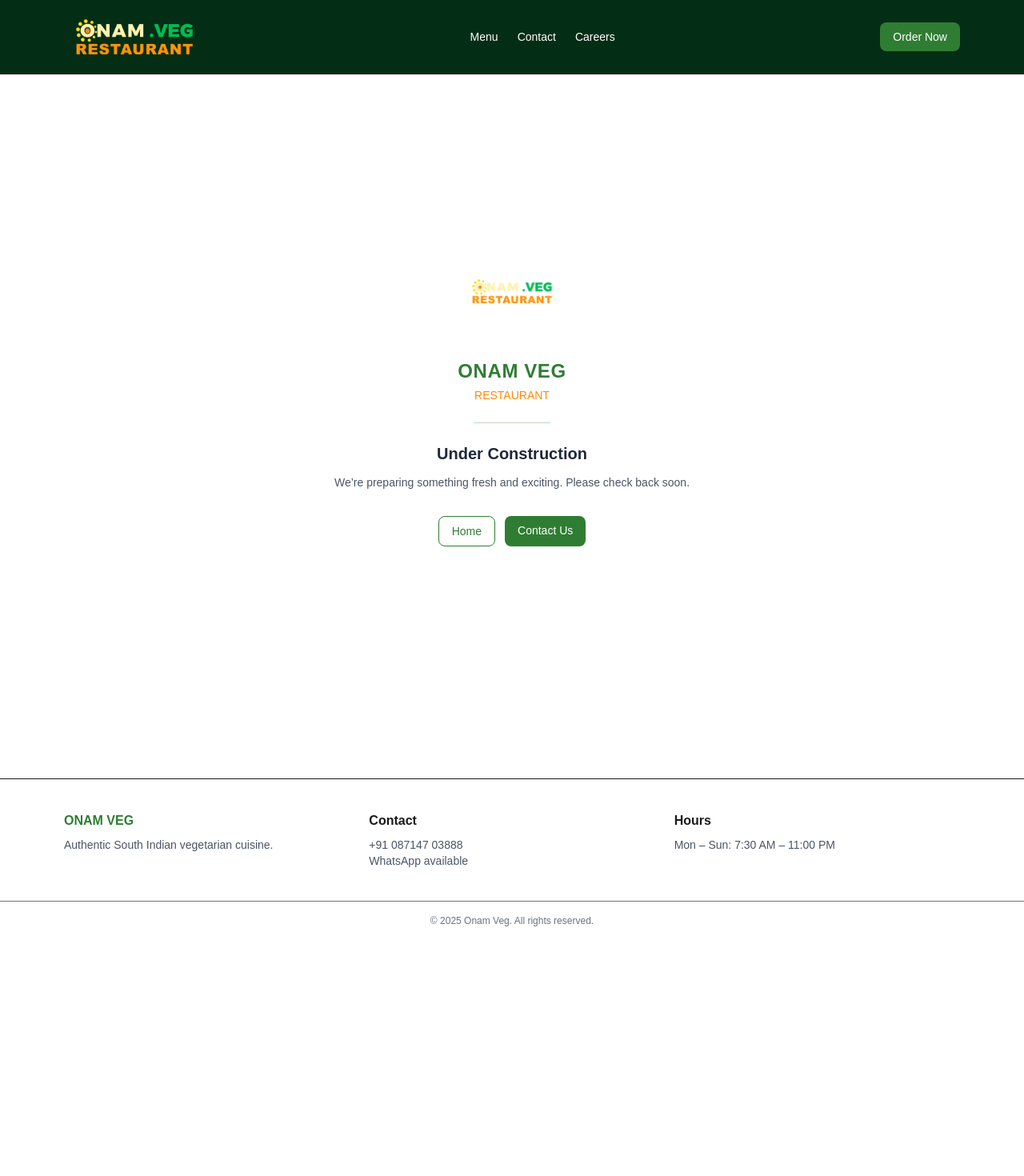
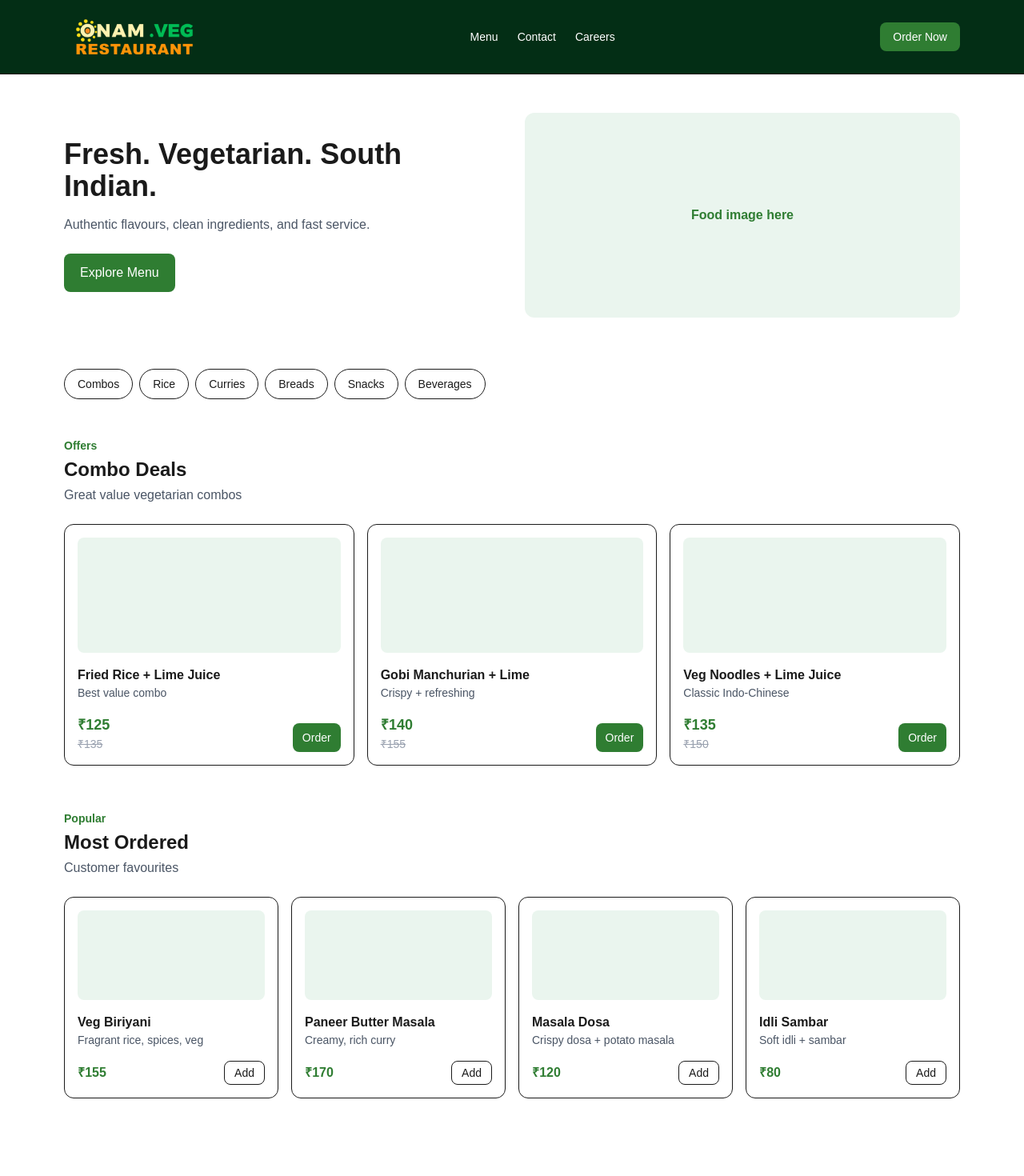
Before and after one commit to rjuna72/onamveg, a Next.js app: page / in a window 1280 px wide. Shown: the top 1470 px of the page at 80% size. Before the commit the page ends 1175 px from the top, so only its background shows below. Built offline with nearby package versions, Linux system fonts and the light colour scheme.

Commit message:
minor change

```diff
--- a/app/menu/page.tsx
+++ b/app/menu/page.tsx
@@ -28,7 +28,7 @@ const CATEGORIES: Category[] = ["Combos", "Rice", "Curries", "Breads", "Snacks",
  */
 const IMAGE_BY_ID: Record<string, string> = {
   // Combos / sets / meals
-  "combo-idly-set": "/menu/idlyset.webp",
+  "combo-idly-set": "/menu/idliset.webp",
   "combo-poori-set": "/menu/purimasala.webp",
   "combo-dosa-set": "/menu/setdosa.webp",
   "combo-puttu-set": "/menu/puttukadala.webp",
--- a/app/page.tsx
+++ b/app/page.tsx
@@ -1,210 +1,210 @@
-// export default function Home() {
-//   const categories = ["Combos", "Rice", "Curries", "Breads", "Snacks", "Beverages"];
+export default function Home() {
+  const categories = ["Combos", "Rice", "Curries", "Breads", "Snacks", "Beverages"];
 
-//   const comboOffers = [
-//     { name: "Fried Rice + Lime Juice", desc: "Best value combo", price: "₹125", oldPrice: "₹135" },
-//     { name: "Gobi Manchurian + Lime", desc: "Crispy + refreshing", price: "₹140", oldPrice: "₹155" },
-//     { name: "Veg Noodles + Lime Juice", desc: "Classic Indo-Chinese", price: "₹135", oldPrice: "₹150" },
-//   ];
+  const comboOffers = [
+    { name: "Fried Rice + Lime Juice", desc: "Best value combo", price: "₹125", oldPrice: "₹135" },
+    { name: "Gobi Manchurian + Lime", desc: "Crispy + refreshing", price: "₹140", oldPrice: "₹155" },
+    { name: "Veg Noodles + Lime Juice", desc: "Classic Indo-Chinese", price: "₹135", oldPrice: "₹150" },
+  ];
 
-//   const bestSellers = [
-//     { name: "Veg Biriyani", desc: "Fragrant rice, spices, veg", price: "₹155" },
-//     { name: "Paneer Butter Masala", desc: "Creamy, rich curry", price: "₹170" },
-//     { name: "Masala Dosa", desc: "Crispy dosa + potato masala", price: "₹120" },
-//     { name: "Idli Sambar", desc: "Soft idli + sambar", price: "₹80" },
-//   ];
+  const bestSellers = [
+    { name: "Veg Biriyani", desc: "Fragrant rice, spices, veg", price: "₹155" },
+    { name: "Paneer Butter Masala", desc: "Creamy, rich curry", price: "₹170" },
+    { name: "Masala Dosa", desc: "Crispy dosa + potato masala", price: "₹120" },
+    { name: "Idli Sambar", desc: "Soft idli + sambar", price: "₹80" },
+  ];
 
-//   return (
-//     <main className="min-h-screen bg-white text-[#1a1a1a]">
+  return (
+    <main className="min-h-screen bg-white text-[#1a1a1a]">
 
-//       <Hero />
-//       <section className="mx-auto max-w-6xl px-4 pb-16">
-//         <CategoryBar categories={categories} />
+      <Hero />
+      <section className="mx-auto max-w-6xl px-4 pb-16">
+        <CategoryBar categories={categories} />
 
-//         <Section
-//           eyebrow="Offers"
-//           title="Combo Deals"
-//           subtitle="Great value vegetarian combos"
-//         >
-//           <div className="grid gap-4 sm:grid-cols-2 lg:grid-cols-3">
-//             {comboOffers.map((item) => (
-//               <OfferCard key={item.name} {...item} />
-//             ))}
-//           </div>
-//         </Section>
+        <Section
+          eyebrow="Offers"
+          title="Combo Deals"
+          subtitle="Great value vegetarian combos"
+        >
+          <div className="grid gap-4 sm:grid-cols-2 lg:grid-cols-3">
+            {comboOffers.map((item) => (
+              <OfferCard key={item.name} {...item} />
+            ))}
+          </div>
+        </Section>
 
-//         <Section
-//           eyebrow="Popular"
-//           title="Most Ordered"
-//           subtitle="Customer favourites"
-//         >
-//           <div className="grid gap-4 sm:grid-cols-2 lg:grid-cols-4">
-//             {bestSellers.map((item) => (
-//               <MenuCard key={item.name} {...item} />
-//             ))}
-//           </div>
-//         </Section>
-//       </section>
+        <Section
+          eyebrow="Popular"
+          title="Most Ordered"
+          subtitle="Customer favourites"
+        >
+          <div className="grid gap-4 sm:grid-cols-2 lg:grid-cols-4">
+            {bestSellers.map((item) => (
+              <MenuCard key={item.name} {...item} />
+            ))}
+          </div>
+        </Section>
+      </section>
 
 
-//     </main>
-//   );
-// }
+    </main>
+  );
+}
 
 
 
 
-// function Hero() {
-//   return (
-//     <section className="mx-auto max-w-6xl px-4 pt-12 pb-16">
-//       <div className="grid gap-8 md:grid-cols-2 items-center">
-//         <div>
-//           <h1 className="text-4xl font-bold text-[#1a1a1a]">
-//             Fresh. Vegetarian. South Indian.
-//           </h1>
-//           <p className="mt-4 text-gray-600">
-//             Authentic flavours, clean ingredients, and fast service.
-//           </p>
-//           <button className="mt-6 rounded-lg bg-[#2f7d32] px-5 py-3 text-white">
-//             <a href="/menu">Explore Menu</a>
-//           </button>
-//         </div>
+function Hero() {
+  return (
+    <section className="mx-auto max-w-6xl px-4 pt-12 pb-16">
+      <div className="grid gap-8 md:grid-cols-2 items-center">
+        <div>
+          <h1 className="text-4xl font-bold text-[#1a1a1a]">
+            Fresh. Vegetarian. South Indian.
+          </h1>
+          <p className="mt-4 text-gray-600">
+            Authentic flavours, clean ingredients, and fast service.
+          </p>
+          <button className="mt-6 rounded-lg bg-[#2f7d32] px-5 py-3 text-white">
+            <a href="/menu">Explore Menu</a>
+          </button>
+        </div>
 
-//         <div className="h-64 rounded-xl bg-[#eaf5ee] flex items-center justify-center">
-//           <span className="text-[#2f7d32] font-semibold">
-//             Food image here
-//           </span>
-//         </div>
-//       </div>
-//     </section>
-//   );
-// }
+        <div className="h-64 rounded-xl bg-[#eaf5ee] flex items-center justify-center">
+          <span className="text-[#2f7d32] font-semibold">
+            Food image here
+          </span>
+        </div>
+      </div>
+    </section>
+  );
+}
 
-// function CategoryBar({ categories }: { categories: string[] }) {
-//   return (
-//     <div className="mb-12 flex gap-2 overflow-x-auto">
-//       {categories.map((c) => (
-//         <button
-//           key={c}
-//           className="rounded-full border px-4 py-2 text-sm hover:bg-[#eaf5ee]"
-//         >
-//           {c}
-//         </button>
-//       ))}
-//     </div>
-//   );
-// }
+function CategoryBar({ categories }: { categories: string[] }) {
+  return (
+    <div className="mb-12 flex gap-2 overflow-x-auto">
+      {categories.map((c) => (
+        <button
+          key={c}
+          className="rounded-full border px-4 py-2 text-sm hover:bg-[#eaf5ee]"
+        >
+          {c}
+        </button>
+      ))}
+    </div>
+  );
+}
 
-// function Section({
-//   eyebrow,
-//   title,
-//   subtitle,
-//   children,
-// }: any) {
-//   return (
-//     <div className="mb-14">
-//       <div className="text-sm font-semibold text-[#2f7d32]">{eyebrow}</div>
-//       <h2 className="text-2xl font-bold mt-1">{title}</h2>
-//       <p className="text-gray-600 mt-1 mb-6">{subtitle}</p>
-//       {children}
-//     </div>
-//   );
-// }
+function Section({
+  eyebrow,
+  title,
+  subtitle,
+  children,
+}: any) {
+  return (
+    <div className="mb-14">
+      <div className="text-sm font-semibold text-[#2f7d32]">{eyebrow}</div>
+      <h2 className="text-2xl font-bold mt-1">{title}</h2>
+      <p className="text-gray-600 mt-1 mb-6">{subtitle}</p>
+      {children}
+    </div>
+  );
+}
 
-// function OfferCard({ name, desc, price, oldPrice }: any) {
-//   return (
-//     <div className="rounded-xl border p-4">
-//       <div className="h-36 rounded-lg bg-[#eaf5ee] mb-4" />
-//       <div className="font-semibold">{name}</div>
-//       <div className="text-sm text-gray-600">{desc}</div>
-//       <div className="mt-4 flex justify-between items-end">
-//         <div>
-//           <div className="text-lg font-bold text-[#2f7d32]">{price}</div>
-//           <div className="text-sm line-through text-gray-400">{oldPrice}</div>
-//         </div>
-//         <button className="rounded-lg bg-[#2f7d32] px-3 py-2 text-white text-sm">
-//           Order
-//         </button>
-//       </div>
-//     </div>
-//   );
-// }
+function OfferCard({ name, desc, price, oldPrice }: any) {
+  return (
+    <div className="rounded-xl border p-4">
+      <div className="h-36 rounded-lg bg-[#eaf5ee] mb-4" />
+      <div className="font-semibold">{name}</div>
+      <div className="text-sm text-gray-600">{desc}</div>
+      <div className="mt-4 flex justify-between items-end">
+        <div>
+          <div className="text-lg font-bold text-[#2f7d32]">{price}</div>
+          <div className="text-sm line-through text-gray-400">{oldPrice}</div>
+        </div>
+        <button className="rounded-lg bg-[#2f7d32] px-3 py-2 text-white text-sm">
+          Order
+        </button>
+      </div>
+    </div>
+  );
+}
 
-// function MenuCard({ name, desc, price }: any) {
-//   return (
-//     <div className="rounded-xl border p-4">
-//       <div className="h-28 rounded-lg bg-[#eaf5ee] mb-4" />
-//       <div className="font-semibold">{name}</div>
-//       <div className="text-sm text-gray-600">{desc}</div>
-//       <div className="mt-4 flex justify-between items-center">
-//         <div className="font-bold text-[#2f7d32]">{price}</div>
-//         <button className="rounded-lg border px-3 py-1 text-sm">
-//           Add
-//         </button>
-//       </div>
-//     </div>
-//   );
-// }
+function MenuCard({ name, desc, price }: any) {
+  return (
+    <div className="rounded-xl border p-4">
+      <div className="h-28 rounded-lg bg-[#eaf5ee] mb-4" />
+      <div className="font-semibold">{name}</div>
+      <div className="text-sm text-gray-600">{desc}</div>
+      <div className="mt-4 flex justify-between items-center">
+        <div className="font-bold text-[#2f7d32]">{price}</div>
+        <button className="rounded-lg border px-3 py-1 text-sm">
+          Add
+        </button>
+      </div>
+    </div>
+  );
+}
 
 
 // Under construction Banner
 
-import Image from "next/image";
-import Link from "next/link";
+// import Image from "next/image";
+// import Link from "next/link";
 
-export default function UnderConstructionPage() {
-  return (
-    <main className="flex min-h-screen items-center justify-center bg-white px-6">
-      <div className="w-full max-w-md text-center">
+// export default function UnderConstructionPage() {
+//   return (
+//     <main className="flex min-h-screen items-center justify-center bg-white px-6">
+//       <div className="w-full max-w-md text-center">
 
-        {/* Logo */}
-        <div className="mb-6 flex justify-center">
-          <Image
-            src="/logo.png"
-            alt="Onam Veg Logo"
-            width={120}
-            height={120}
-            className="object-contain"
-            priority
-          />
-        </div>
+//         {/* Logo */}
+//         <div className="mb-6 flex justify-center">
+//           <Image
+//             src="/logo.png"
+//             alt="Onam Veg Logo"
+//             width={120}
+//             height={120}
+//             className="object-contain"
+//             priority
+//           />
+//         </div>
 
-        {/* Brand */}
-        <h1 className="text-2xl font-bold text-[#2f7d32] tracking-wide">
-          ONAM VEG
-        </h1>
-        <p className="mt-1 text-sm font-medium text-orange-400">
-          RESTAURANT
-        </p>
+//         {/* Brand */}
+//         <h1 className="text-2xl font-bold text-[#2f7d32] tracking-wide">
+//           ONAM VEG
+//         </h1>
+//         <p className="mt-1 text-sm font-medium text-orange-400">
+//           RESTAURANT
+//         </p>
 
-        {/* Divider */}
-        <div className="mx-auto my-6 h-px w-24 bg-[#2f7d32]/30" />
+//         {/* Divider */}
+//         <div className="mx-auto my-6 h-px w-24 bg-[#2f7d32]/30" />
 
-        {/* Message */}
-        <h2 className="text-xl font-semibold text-gray-800">
-          Under Construction
-        </h2>
-        <p className="mt-3 text-sm text-gray-600">
-          We’re preparing something fresh and exciting.
-          Please check back soon.
-        </p>
+//         {/* Message */}
+//         <h2 className="text-xl font-semibold text-gray-800">
+//           Under Construction
+//         </h2>
+//         <p className="mt-3 text-sm text-gray-600">
+//           We’re preparing something fresh and exciting.
+//           Please check back soon.
+//         </p>
 
-        {/* CTA */}
-        <div className="mt-8 flex justify-center gap-3">
-          <Link
-            href="/"
-            className="rounded-lg border border-[#2f7d32] px-4 py-2 text-sm text-[#2f7d32] hover:bg-[#2f7d32]/5"
-          >
-            Home
-          </Link>
-          <Link
-            href="/contact"
-            className="rounded-lg bg-[#2f7d32] px-4 py-2 text-sm text-white hover:brightness-95"
-          >
-            Contact Us
-          </Link>
-        </div>
-      </div>
-    </main>
-  );
-}
+//         {/* CTA */}
+//         <div className="mt-8 flex justify-center gap-3">
+//           <Link
+//             href="/"
+//             className="rounded-lg border border-[#2f7d32] px-4 py-2 text-sm text-[#2f7d32] hover:bg-[#2f7d32]/5"
+//           >
+//             Home
+//           </Link>
+//           <Link
+//             href="/contact"
+//             className="rounded-lg bg-[#2f7d32] px-4 py-2 text-sm text-white hover:brightness-95"
+//           >
+//             Contact Us
+//           </Link>
+//         </div>
+//       </div>
+//     </main>
+//   );
+// }
```
